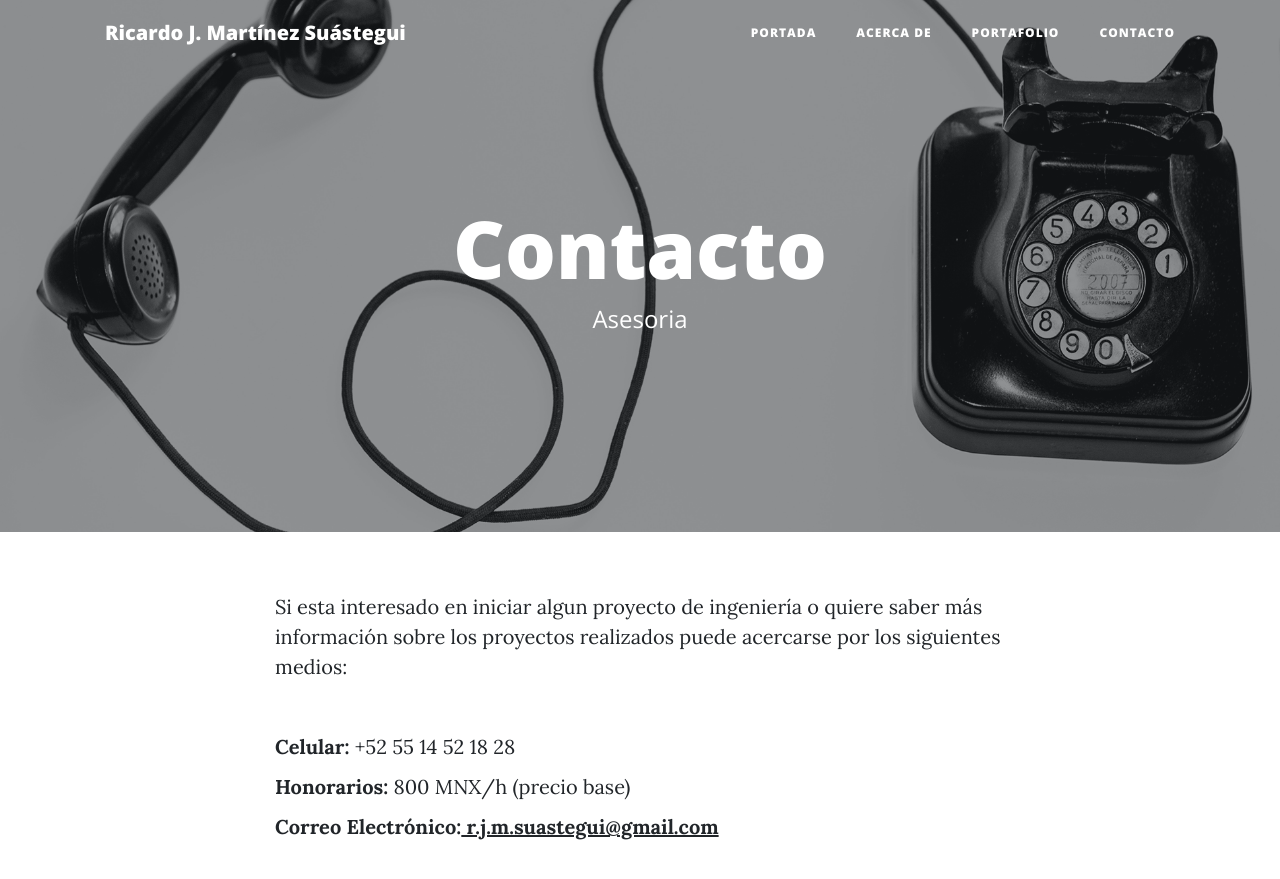
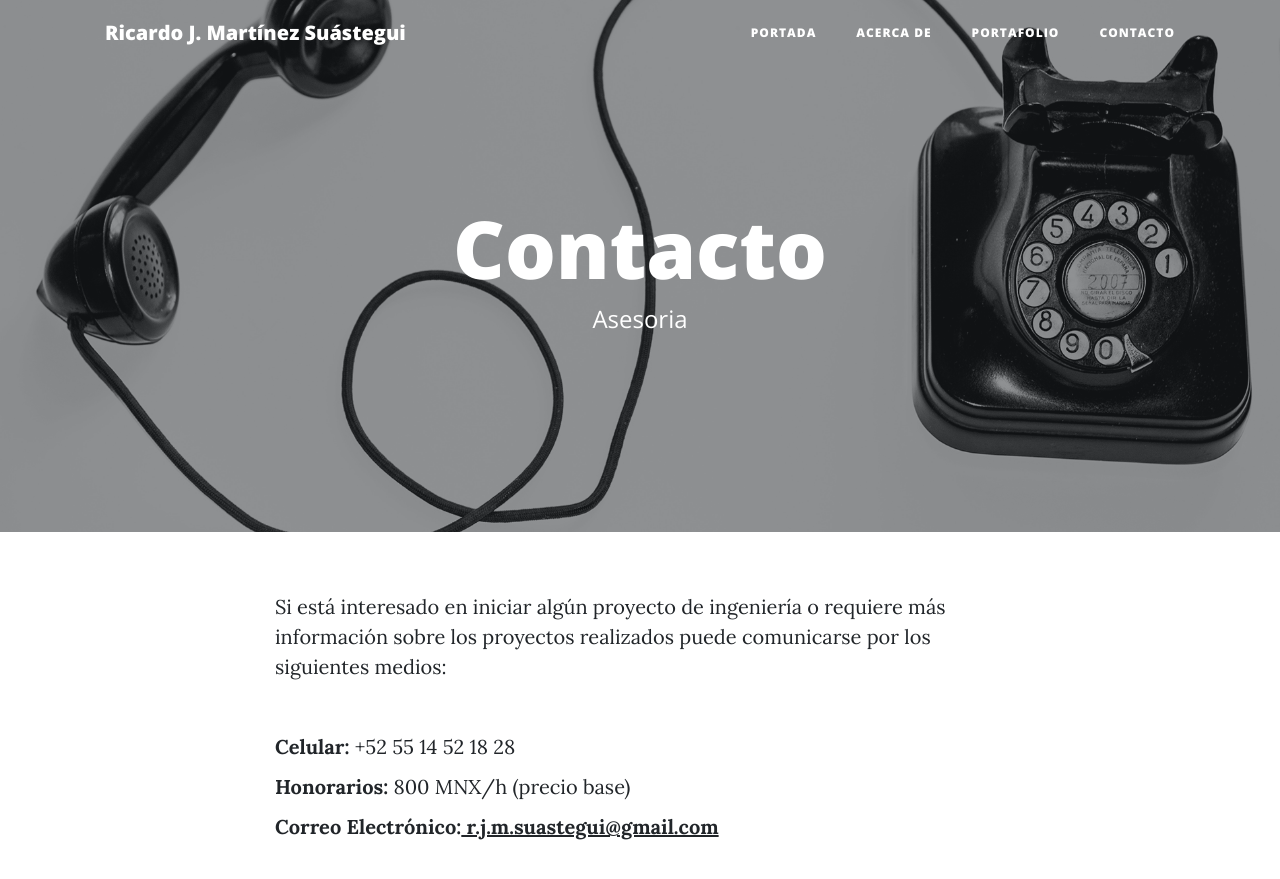
Before and after one commit to drachenjager/web-personal-1, a Django app: page /contact/ in a window 1280 px wide. Shown: the top 879 px of the page. Run offline with Django 3.2, Linux system fonts and the light colour scheme; some libraries are stand-ins or nearby versions.

Commit message:
Update contact.html

```diff
--- a/webpersonal/core/templates/core/contact.html
+++ b/webpersonal/core/templates/core/contact.html
@@ -13,8 +13,8 @@
 {% block content %}
 <div class="row">
         <div class="col-lg-8 col-md-10 mx-auto">
-          <p>Si esta interesado en iniciar algun proyecto de ingeniería o quiere saber más información sobre los proyectos realizados
-            puede acercarse por los siguientes medios:</p>
+          <p>Si está interesado en iniciar algún proyecto de ingeniería o requiere más información sobre los proyectos realizados
+            puede comunicarse por los siguientes medios:</p>
           <br>
           <p><b>Celular:</b> +52 55 14 52 18 28</p>
           <p><b>Honorarios:</b> 800 MNX/h (precio base)</p>
```
